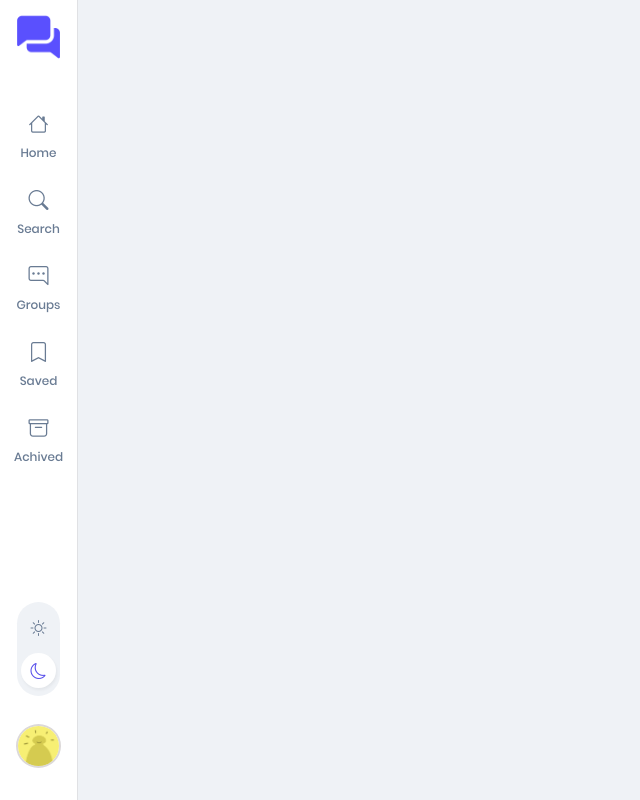
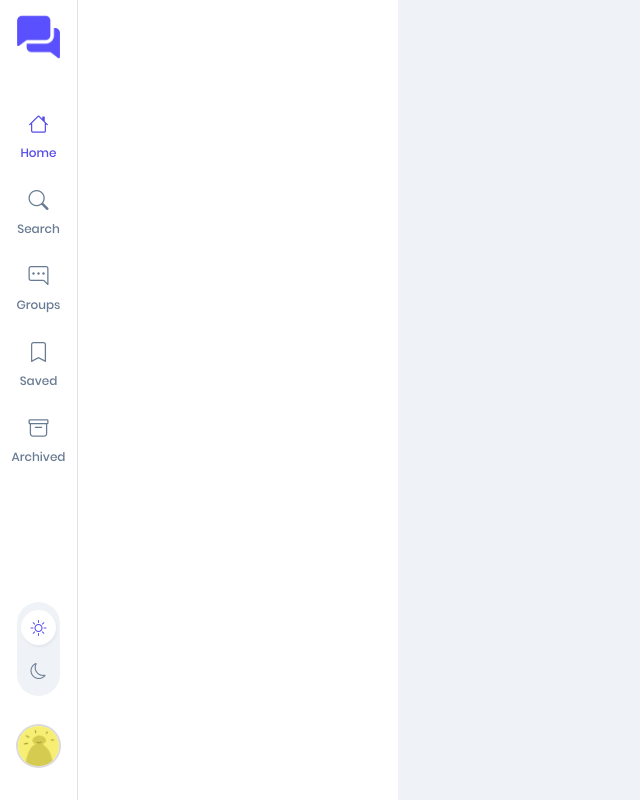
Before and after one commit to axelthereal/async-chat-room, a Vue app in the folder client/: page /chat in a window 1280 px wide. Both pictures are taken after a click on the element "Home". Shown: the whole page, without its empty margins (0-640 px from the left). Built offline with nearby package versions, Linux system fonts and the light colour scheme.

Commit message:
Implemented dynamic routing in toolbar

```diff
--- /dev/null
+++ b/client/src/components/ToolBarHome.vue
@@ -0,0 +1,5 @@
+<template>
+    <div>
+
+    </div>
+</template>
--- a/client/src/components/ToolsBar.vue
+++ b/client/src/components/ToolsBar.vue
@@ -1,5 +1,5 @@
 <template>
-    <div class="toolbar toggle">
+    <div class="toolbar">
      <!-- Toolbar-Header -->
        <div class="toolbar-header py-2" align="center">
        <img src="../assets/images/logo.png" class="cursor-p" alt="toolbar-logo">
@@ -7,25 +7,25 @@
 
      <!-- Toolbar-Menu -->
      <div class="toolbar-menu list-group w-100 mt-4">
-       <div class="list-group-item rounded-0 cursor-p txt-dark-light d-flex justify-content-center align-items-center flex-column border-0 my-1">
+       <div @click="setActiveView('home')" :class="{ 'isactive':itemIssActive('home') }" class="list-group-item rounded-0 cursor-p txt-dark-light d-flex justify-content-center align-items-center flex-column border-0 my-1">
         <span class="item-icon title-b bi bi-house fs-5"></span>
         <span class="item-label text fw-medium fs-8  mt-1">Home</span>
        </div>
-       <div class="list-group-item rounded-0 cursor-p txt-dark-light d-flex justify-content-center align-items-center flex-column border-0 my-1">
+       <div @click="setActiveView('search')" :class="{ 'isactive':itemIssActive('search') }"  class="list-group-item rounded-0 cursor-p txt-dark-light d-flex justify-content-center align-items-center flex-column border-0 my-1">
         <span class="item-icon title-b bi bi-search fs-5"></span>
         <span class="item-label text fw-medium fs-8  mt-1">Search</span>
        </div>
-       <div class="list-group-item rounded-0 cursor-p txt-dark-light d-flex justify-content-center align-items-center flex-column border-0 my-1">
+       <div @click="setActiveView('groups')" :class="{ 'isactive':itemIssActive('groups') }"  class="list-group-item rounded-0 cursor-p txt-dark-light d-flex justify-content-center align-items-center flex-column border-0 my-1">
         <span class="item-icon title-b bi bi-chat-right-dots fs-5"></span>
         <span class="item-label text fw-medium fs-8  mt-1">Groups</span>
        </div>
-       <div class="list-group-item rounded-0 cursor-p txt-dark-light d-flex justify-content-center align-items-center flex-column border-0 my-1">
+       <div @click="setActiveView('saved')" :class="{ 'isactive':itemIssActive('saved') }"  class="list-group-item rounded-0 cursor-p txt-dark-light d-flex justify-content-center align-items-center flex-column border-0 my-1">
         <span class="item-icon title-b bi bi-bookmark fs-5"></span>
         <span class="item-label text fw-medium fs-8  mt-1">Saved</span>
        </div>
-       <div class="list-group-item rounded-0 cursor-p txt-dark-light d-flex justify-content-center align-items-center flex-column border-0 my-1">
+       <div @click="setActiveView('archived')" :class="{ 'isactive':itemIssActive('archived') }"  class="list-group-item rounded-0 cursor-p txt-dark-light d-flex justify-content-center align-items-center flex-column border-0 my-1">
         <span class="item-icon title-b bi bi-archive fs-5"></span>
-        <span class="item-label text fw-medium fs-8  mt-1">Achived</span>
+        <span class="item-label text fw-medium fs-8  mt-1">Archived</span>
        </div>
      </div>
 
@@ -41,23 +41,37 @@
      </div>
 
     </div>
+
+    <!-- Toolbar-view -->
+    <div class="toolbar-view" v-if="activeView">
+
+    </div>
 </template>
 
 <script>
-
 export default {
     name: "ToolBar",
     data(){
       return {
-          appTheme: "dark"
+          appTheme: "light",
+          activeView: null,
       }
     },
+    components:{
+
+    },
      methods:{
-       getAppTheme(theme){
+        getAppTheme(theme){
           return this.appTheme == theme ? true : false;
         },
         toggleAppTheme(){
              this.appTheme = this.appTheme == "light" ? "dark" : "light";
+        },
+        itemIssActive(index){
+            return this.activeView == index ? true : false
+        },
+        setActiveView(target){
+            this.activeView = target;
         }
      }
 }
@@ -82,6 +96,10 @@ export default {
  }
  .toolbar .list-group-item-toggle{
     max-width: 50px;
+ }
+ .toolbar .isactive {
+    color: var(--tc-active);
+    transition:0.3s ease-out;
  }
  .toolbar .list-group-item-toggle .item-icon-btn{
    width: 35px;
@@ -108,4 +126,12 @@ export default {
     border-radius: 50% !important;
     border: 2px solid var(--bd-light-dark);
  }
+
+ .toolbar-view{
+    position: relative;
+    min-width: 78px;
+    width:25%;
+    height: 100%;
+    background-color: var(--bg-light);
+ }
 </style>
```
